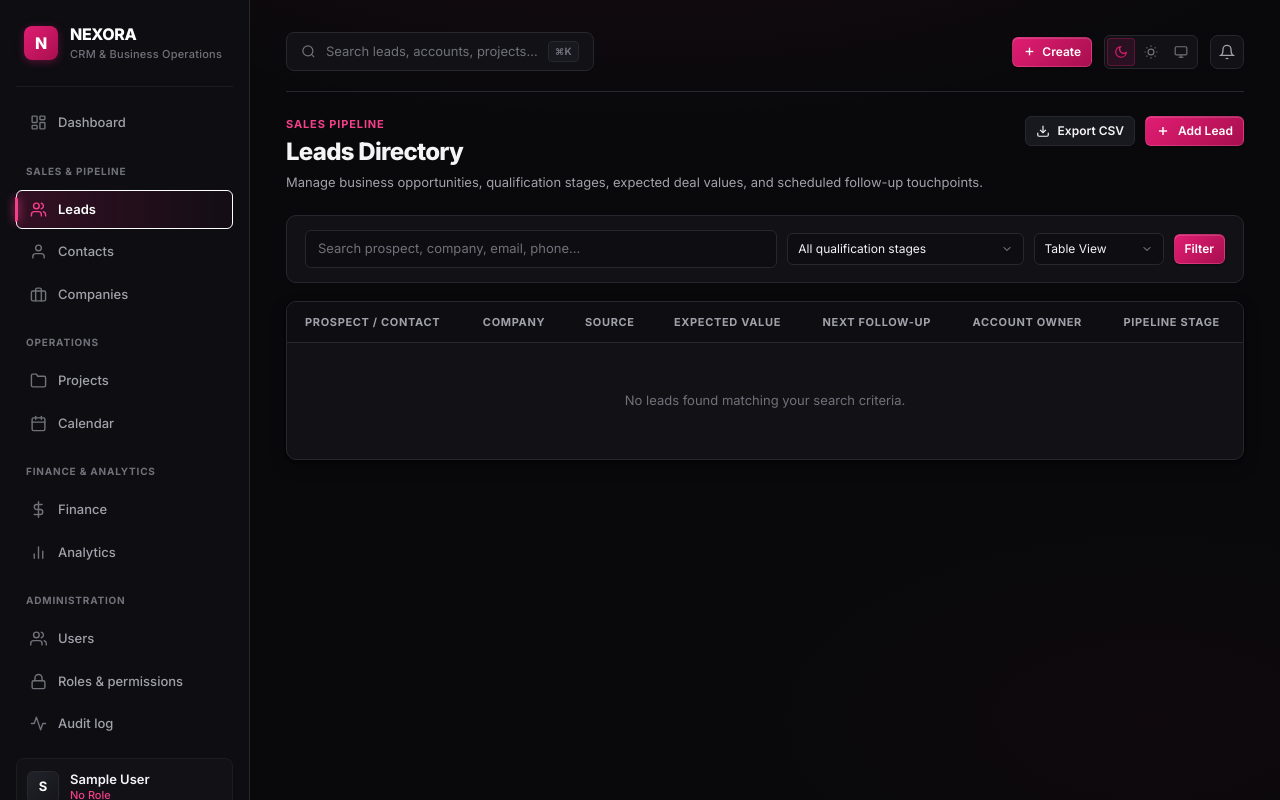
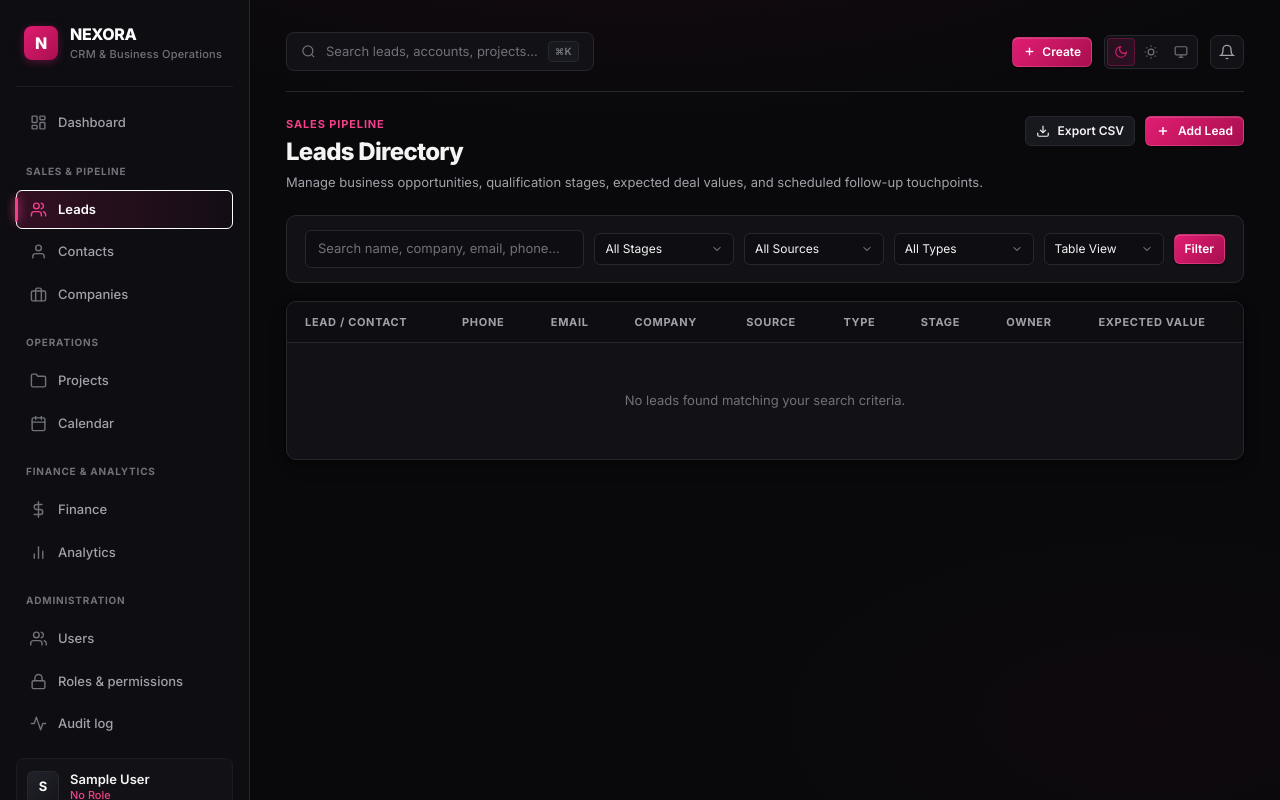
Before and after one commit to riiiyaah10/nexora-crm, a Django app: page /leads/ in a window 1280 px wide. Run offline with Django 5.2, Linux system fonts and the light colour scheme; the visitor is signed in with stand-in values (Sample User, id 1); data that the repository does not hold is empty.

Commit message:
Enhance Leads module: Add Lead Source (Instagram, Facebook, Google, Website, Organic) and Lead Type (Organic, Junk) with filters and badges

```diff
--- a/leads/models.py
+++ b/leads/models.py
@@ -3,6 +3,8 @@ from django.db import models
 
 STATUSES = ["New", "Contacted", "Qualified", "Proposal", "Won", "Lost"]
 KINDS = ["Note", "Call", "Email", "Meeting", "WhatsApp"]
+SOURCES = ["Instagram", "Facebook", "Google", "Website", "Organic"]
+LEAD_TYPES = ["Organic", "Junk"]
 
 
 class Lead(models.Model):
@@ -10,7 +12,8 @@ class Lead(models.Model):
     company = models.CharField(max_length=100, blank=True)
     email = models.EmailField(blank=True)
     phone = models.CharField(max_length=30, blank=True)
-    source = models.CharField(max_length=50, blank=True, help_text="LinkedIn, Instagram, WhatsApp, Referral…")
+    source = models.CharField(max_length=50, choices=[(s, s) for s in SOURCES], default="Website", blank=True, db_index=True, help_text="Channel where lead originated")
+    lead_type = models.CharField(max_length=20, choices=[(t, t) for t in LEAD_TYPES], default="Organic", db_index=True, help_text="Classification: Organic or Junk")
     status = models.CharField(max_length=20, choices=[(s, s) for s in STATUSES], default="New", db_index=True)
     value = models.DecimalField(max_digits=12, decimal_places=2, default=0, help_text="Expected deal value (₹)")
     next_followup = models.DateField(null=True, blank=True)
--- a/leads/views.py
+++ b/leads/views.py
@@ -12,7 +12,7 @@ from core.forms import TaskForm
 from core.permissions import perm_required
 from projects.models import Project
 from .forms import LeadForm, ActivityForm
-from .models import Lead, Activity, STATUSES
+from .models import Lead, Activity, STATUSES, SOURCES, LEAD_TYPES
 from .services import visible_leads
 
 
@@ -20,18 +20,33 @@ def _filtered(request):
     qs = visible_leads(request.user)
     q = request.GET.get("q", "").strip()
     status = request.GET.get("status", "")
+    source = request.GET.get("source", "").strip()
+    lead_type = request.GET.get("lead_type", "").strip()
     if q:
         qs = qs.filter(Q(name__icontains=q) | Q(company__icontains=q) | Q(email__icontains=q) | Q(phone__icontains=q))
     if status in STATUSES:
         qs = qs.filter(status=status)
-    return qs, q, status
+    if source in SOURCES:
+        qs = qs.filter(source=source)
+    if lead_type in LEAD_TYPES:
+        qs = qs.filter(lead_type=lead_type)
+    return qs, q, status, source, lead_type
 
 
 @perm_required("leads.view_lead")
 def lead_list(request):
-    qs, q, status = _filtered(request)
+    qs, q, status, source, lead_type = _filtered(request)
     view = request.GET.get("view", "table")
-    ctx = {"q": q, "status": status, "statuses": STATUSES, "view": view}
+    ctx = {
+        "q": q,
+        "status": status,
+        "statuses": STATUSES,
+        "source": source,
+        "sources": SOURCES,
+        "lead_type": lead_type,
+        "lead_types": LEAD_TYPES,
+        "view": view,
+    }
     if view == "board":
         items = list(qs[:400])
         ctx["columns"] = [(s, [l for l in items if l.status == s]) for s in STATUSES]
@@ -130,12 +145,12 @@ def lead_convert(request, pk):
 
 @perm_required("leads.view_lead")
 def lead_export(request):
-    qs, _, _ = _filtered(request)
+    qs, _, _, _, _ = _filtered(request)
     resp = HttpResponse(content_type="text/csv")
     resp["Content-Disposition"] = 'attachment; filename="leads.csv"'
     w = csv.writer(resp)
-    w.writerow(["Name", "Company", "Email", "Phone", "Source", "Status", "Value", "Next follow-up", "Owner", "Created"])
+    w.writerow(["Name", "Company", "Email", "Phone", "Source", "Type", "Status", "Value", "Next follow-up", "Owner", "Created"])
     for l in qs:
-        w.writerow([l.name, l.company, l.email, l.phone, l.source, l.status, l.value, l.next_followup or "",
+        w.writerow([l.name, l.company, l.email, l.phone, l.source, l.lead_type, l.status, l.value, l.next_followup or "",
                     l.owner or "", l.created_at.date()])
     return resp
--- a/templates/leads/list.html
+++ b/templates/leads/list.html
@@ -11,7 +11,7 @@
         <p class="page-desc">Manage business opportunities, qualification stages, expected deal values, and scheduled follow-up touchpoints.</p>
     </div>
     <div class="page-actions">
-        <a class="btn ghost sm" href="{% url 'leads:export' %}?q={{ q }}&status={{ status }}">
+        <a class="btn ghost sm" href="{% url 'leads:export' %}?q={{ q }}&status={{ status }}&source={{ source }}&lead_type={{ lead_type }}">
             <svg viewBox="0 0 24 24" fill="none" stroke="currentColor" stroke-width="2" style="width: 14px; height: 14px;">
                 <path d="M21 15v4a2 2 0 0 1-2 2H5a2 2 0 0 1-2-2v-4"></path>
                 <polyline points="7 10 12 15 17 10"></polyline>
@@ -36,26 +36,44 @@
      ========================================================================== -->
 <div class="toolbar">
     <form method="get" class="toolbar-group">
-        <div style="position: relative; flex: 2; min-width: 240px;">
+        <div style="position: relative; flex: 2; min-width: 220px;">
             <input
                 type="text"
                 class="input sm"
                 name="q"
                 value="{{ q }}"
-                placeholder="Search prospect, company, email, phone..."
+                placeholder="Search name, company, email, phone..."
             >
         </div>
 
-        <div style="flex: 1; min-width: 150px;">
+        <div style="flex: 1; min-width: 130px;">
             <select class="input sm" name="status" onchange="this.form.submit()">
-                <option value="">All qualification stages</option>
+                <option value="">All Stages</option>
                 {% for s in statuses %}
                     <option value="{{ s }}" {% if s == status %}selected{% endif %}>{{ s }}</option>
                 {% endfor %}
             </select>
         </div>
 
-        <div style="width: 130px;">
+        <div style="flex: 1; min-width: 120px;">
+            <select class="input sm" name="source" onchange="this.form.submit()">
+                <option value="">All Sources</option>
+                {% for src in sources %}
+                    <option value="{{ src }}" {% if src == source %}selected{% endif %}>{{ src }}</option>
+                {% endfor %}
+            </select>
+        </div>
+
+        <div style="flex: 1; min-width: 110px;">
+            <select class="input sm" name="lead_type" onchange="this.form.submit()">
+                <option value="">All Types</option>
+                {% for lt in lead_types %}
+                    <option value="{{ lt }}" {% if lt == lead_type %}selected{% endif %}>{{ lt }}</option>
+                {% endfor %}
+            </select>
+        </div>
+
+        <div style="width: 120px;">
             <select class="input sm" name="view" onchange="this.form.submit()">
                 <option value="table" {% if view == 'table' %}selected{% endif %}>Table View</option>
                 <option value="board" {% if view == 'board' %}selected{% endif %}>Kanban Board</option>
@@ -65,7 +83,7 @@
         <button type="submit" class="btn primary sm">
             Filter
         </button>
-        {% if q or status %}
+        {% if q or status or source or lead_type %}
         <a href="{% url 'leads:list' %}?view={{ view }}" class="btn ghost sm">
             Reset
         </a>
@@ -99,8 +117,15 @@
                     </span>
                 </div>
 
-                <div class="muted" style="font-size: 11px; margin-bottom: 8px;">
+                <div class="muted" style="font-size: 11px; margin-bottom: 6px;">
                     {{ l.company|default:"Independent Prospect" }}
+                </div>
+
+                <div class="row" style="gap: 6px; margin-bottom: 8px; flex-wrap: wrap;">
+                    <span class="source-chip {{ l.source }}">{{ l.source|default:"Website" }}</span>
+                    <span class="badge {% if l.lead_type == 'Organic' %}type-organic{% else %}type-junk{% endif %}">
+                        {{ l.lead_type }}
+                    </span>
                 </div>
 
                 {% if perms.leads.change_lead %}
@@ -133,49 +158,50 @@
     <table>
         <thead>
             <tr>
-                <th>Prospect / Contact</th>
+                <th>Lead / Contact</th>
+                <th>Phone</th>
+                <th>Email</th>
                 <th>Company</th>
                 <th>Source</th>
+                <th>Type</th>
+                <th>Stage</th>
+                <th>Owner</th>
                 <th>Expected Value</th>
-                <th>Next Follow-up</th>
-                <th>Account Owner</th>
-                <th>Pipeline Stage</th>
             </tr>
         </thead>
         <tbody>
             {% for l in page %}
             <tr>
                 <td>
-                    <div style="font-weight: 600;">
-                        <a href="{% url 'leads:detail' l.pk %}" style="color: var(--text-primary);">
-                            {{ l.name }}
-                        </a>
-                    </div>
-                    <div class="muted" style="font-size: 11px; margin-top: 2px;">
-                        {{ l.email }} &middot; {{ l.phone }}
-                    </div>
+                    <a href="{% url 'leads:detail' l.pk %}" style="font-weight: 600; color: var(--text-primary);">
+                        {{ l.name }}
+                    </a>
                 </td>
                 <td>
-                    <span style="font-weight: 500; color: var(--text-secondary);">
+                    <span style="color: var(--text-secondary); font-size: 12px;">{{ l.phone|default:"—" }}</span>
+                </td>
+                <td>
+                    {% if l.email %}
+                    <a href="mailto:{{ l.email }}" style="color: var(--accent-light); font-size: 12px;">{{ l.email }}</a>
+                    {% else %}
+                    <span class="muted">—</span>
+                    {% endif %}
+                </td>
+                <td>
+                    <span style="font-weight: 500; color: var(--text-secondary); font-size: 12px;">
                         {{ l.company|default:"—" }}
                     </span>
                 </td>
                 <td>
-                    <span class="muted" style="font-size: 12px;">{{ l.source|default:"Direct" }}</span>
+                    <span class="source-chip {{ l.source }}">{{ l.source|default:"Website" }}</span>
                 </td>
                 <td>
-                    <span style="font-weight: 700; color: var(--text-primary);">
-                        ₹{{ l.value|floatformat:0 }}
+                    <span class="badge {% if l.lead_type == 'Organic' %}type-organic{% else %}type-junk{% endif %}">
+                        {{ l.lead_type }}
                     </span>
                 </td>
                 <td>
-                    {% if l.next_followup %}
-                    <span style="font-weight: 500; font-size: 12px; color: var(--accent-light);">
-                        {{ l.next_followup|date:"d M Y" }}
-                    </span>
-                    {% else %}
-                    <span class="muted">—</span>
-                    {% endif %}
+                    <span class="badge {{ l.status }}">{{ l.status }}</span>
                 </td>
                 <td>
                     <span style="font-size: 12px; color: var(--text-secondary);">
@@ -183,12 +209,14 @@
                     </span>
                 </td>
                 <td>
-                    <span class="badge {{ l.status }}">{{ l.status }}</span>
+                    <span style="font-weight: 700; color: var(--text-primary);">
+                        ₹{{ l.value|floatformat:0 }}
+                    </span>
                 </td>
             </tr>
             {% empty %}
             <tr>
-                <td colspan="7" style="text-align: center; padding: 48px 16px; color: var(--text-muted);">
+                <td colspan="9" style="text-align: center; padding: 48px 16px; color: var(--text-muted);">
                     No leads found matching your search criteria.
                 </td>
             </tr>
@@ -196,7 +224,7 @@
         </tbody>
     </table>
 
-    {% include "partials/pager.html" with qs="q="|add:q|add:"&status="|add:status|add:"&view="|add:view|add:"&" %}
+    {% include "partials/pager.html" with qs="q="|add:q|add:"&status="|add:status|add:"&source="|add:source|add:"&lead_type="|add:lead_type|add:"&view="|add:view|add:"&" %}
 </div>
 {% endif %}
 
```
Also changed, not shown: leads/forms.py (+8 -1 lines), scratch/test_leads_enhancement.py (added, +180 -0 lines), static/css/app.css (+56 -0 lines), templates/leads/detail.html (+34 -11 lines), leads/migrations/0003_lead_lead_type_alter_lead_company_and_more.py (added).
